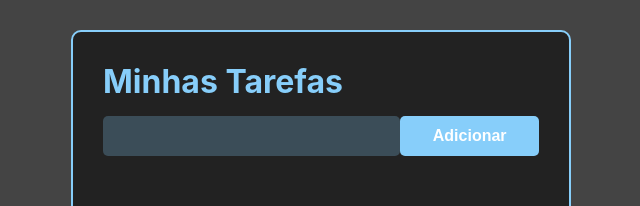
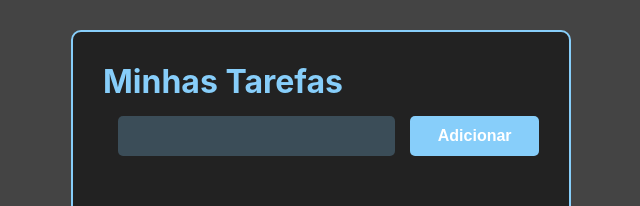
Before and after one commit to Mateus1508/App-de-lista-utilizando-ReactJS, a React (Vite) app: page / in a window 1280 px wide. Shown: the top 206 px of the page, without its empty margins (319-959 px from the left). Built offline with nearby package versions, Linux system fonts and the light colour scheme.

Commit message:
Update AddTask.css

```diff
--- a/src/components/AddTask.css
+++ b/src/components/AddTask.css
@@ -7,6 +7,7 @@
 
 .add-task-input {
   height: 40px;
+  margin: 0 15px;
   padding: 0 10px;
   border-radius: 5px;
   border: none;
```
